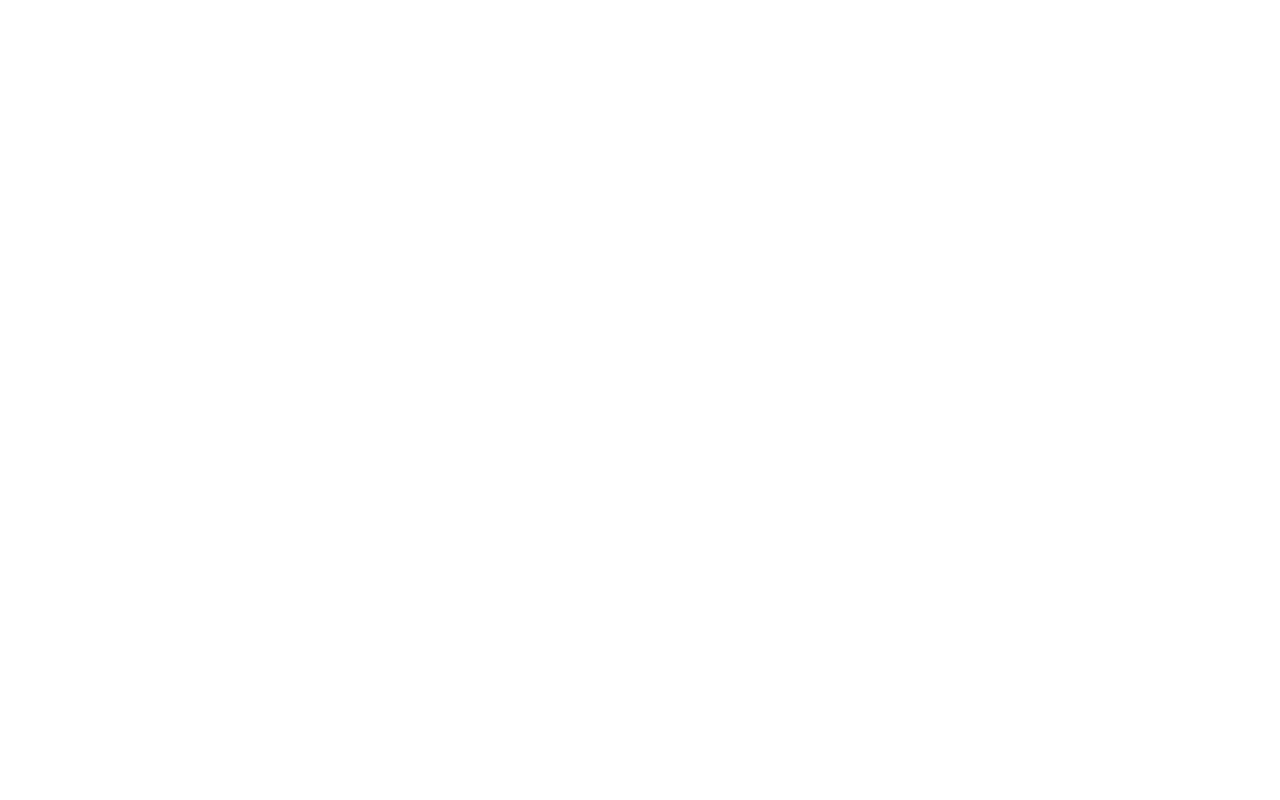
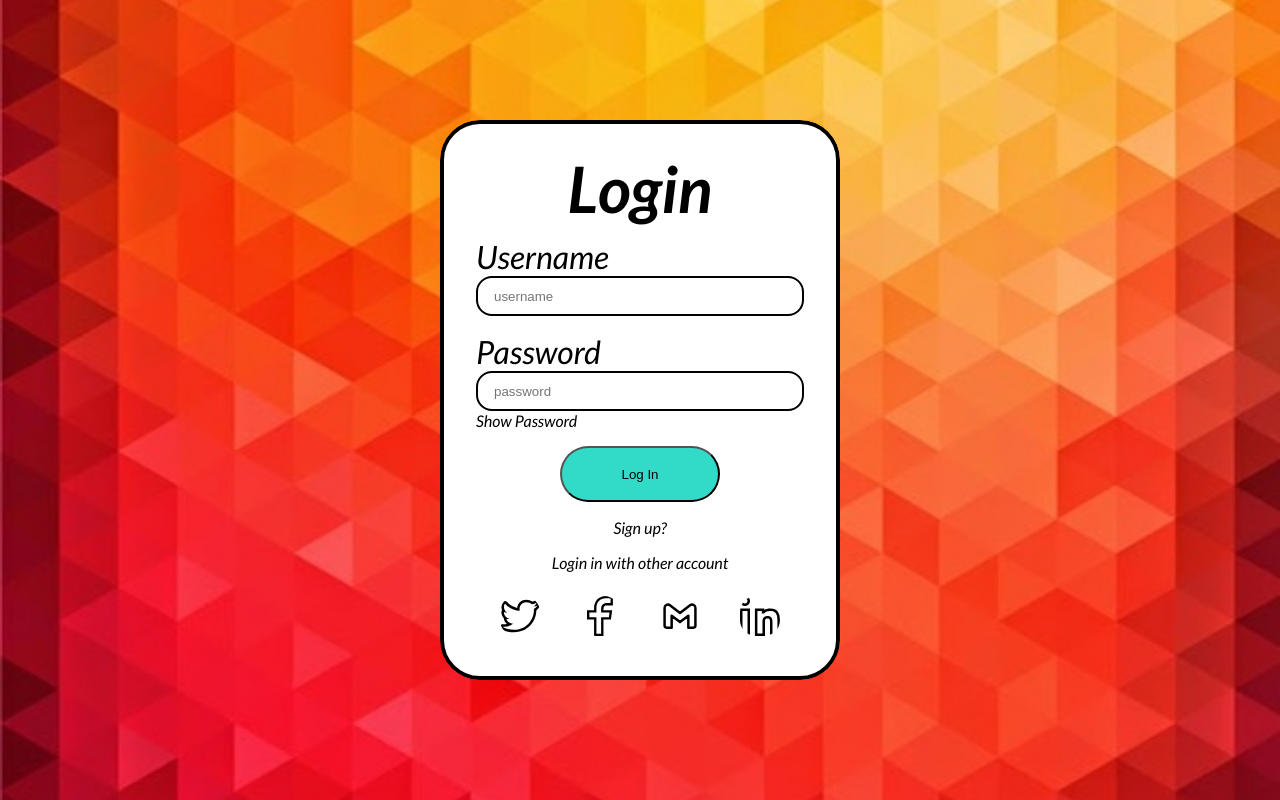
Before and after one commit to PacIsGod96/CSET110-Final-Part-2, a plain HTML site: page index.html in a window 1280 px wide. Drawn offline with Linux system fonts and the light colour scheme; a web font is replaced by a local one.

Commit message:
worked on layout and styling

```diff
--- a/index.html
+++ b/index.html
@@ -5,9 +5,60 @@
     <meta name="viewport" content="width=device-width, initial-scale=1.0">
     <title>Log In Page</title>
     <link rel="stylesheet" href="style.css">
+    <link rel="preconnect" href="https://fonts.googleapis.com">
+<link rel="preconnect" href="https://fonts.gstatic.com" crossorigin>
+<link href="https://fonts.googleapis.com/css2?family=Goldman:wght@400;700&family=Lato:ital,wght@0,100;0,300;0,400;0,700;0,900;1,100;1,300;1,400;1,700;1,900&family=Titan+One&display=swap" rel="stylesheet">
 </head>
 <body>
+    <main>
+        <div class="container">
+            <div class="login-body active">
+                <h1>Login</h1>
+                <div class="user-input">
+                    <label for="username">Username</label>
+                    <input type="text" id="username" placeholder="username" required>
+                </div>
+                <div class="user-input">
+                    <label for="password">Password</label>
+                    <input type="password" id="login-password" placeholder="password" required>
+                    <a href="#" onclick="togglePassword(`login-password`, this)">Show Password</a>
+                </div>
+                <button class="loginBtn">Log In</button>
+                <p><a href="#" id="goToSignUp">Sign up?</a></p>
+                <div class="login-with-other">
+                    <p>Login in with other account</p>
+                    <div class="icons">
+                        <img src="images/twitter-svgrepo-com (2).svg" alt="X" id="x">
+                        <img src="images/facebook-boxed-svgrepo-com.svg" alt="facebook" id="facebook">
+                        <img src="images/gmail-svgrepo-com.svg" alt="email" id="email">
+                        <img src="images/linkedin-svgrepo-com.svg" alt="linkedIn" id="linkedIn">
+                    </div>
+                </div>
+            </div>
+            <div class="sign-in-body">
+                    <h1>Sign Up</h1>
+                    <div class="user-input">
+                        <input type="text" id="signUp-username" placeholder="Username" required>
+                    </div>
+                    <div class="user-input">
+                        <input type="text" id="signUp-email" placeholder="Email" required>
+                    </div>
+                    <div class="user-input">
+                        <input type="password" id="signup-password" placeholder="Password">
+                        <a href="#" onclick="togglePassword(`signup-password`,this)">Show Password</a>
+                    </div>
 
+                    <button id="goToLogin">Sign Up</button>
+                    <p>Sign Up with other account</p>
+                    <div class="icons">
+                        <img src="images/twitter-svgrepo-com (2).svg" alt="X" id="x">
+                        <img src="images/facebook-boxed-svgrepo-com.svg" alt="facebook" id="facebook">
+                        <img src="images/gmail-svgrepo-com.svg" alt="email" id="email">
+                        <img src="images/linkedin-svgrepo-com.svg" alt="linkedIn" id="linkedIn">
+                    </div>
+            </div>
+        </div>
+    </main>
     <script src="script.js"></script>
 </body>
 </html>
--- a/script.js
+++ b/script.js
@@ -0,0 +1,25 @@
+let container = document.querySelector(`.container`);
+let goToSignUp = document.getElementById(`goToSignUp`);
+let goToLogin = document.getElementById(`goToLogin`);
+
+
+goToSignUp.addEventListener(`click`, function(event){ //function for when the "sign up?" link is pressed
+    event.preventDefault(); //will stop the page from relaoding just incase
+    container.classList.add(`show-signup`); //will show the sign up div
+});
+
+goToLogin.addEventListener(`click`, function(event){ //function for when the sign up button is pressed
+    event.preventDefault();  //will stop the page from relaoding just incase
+    container.classList.remove(`show-signup`); //will go back to the login div
+})
+
+function togglePassword(id, link){
+    let input = document.getElementById(id)
+    if(input.type == `password`){
+        input.type = `text`
+        link.textContent = `Hide Password`
+    }else{
+        input.type = `password`
+        link.textContent = `Show Password`
+    }
+}
--- a/style.css
+++ b/style.css
@@ -0,0 +1,156 @@
+*{
+    margin: 0;
+    padding: 0;
+    box-sizing: border-box;
+}
+main{
+    height: 100vh;
+    background-image: url(images/orange_abstract_vibrant_background_6813182.jpg);
+    background-size: cover;
+    background-position: center 0;
+    background-repeat:repeat-y;
+    display: flex;
+    justify-content: center;
+    align-items: center;
+
+    animation: moveBackground 19s linear infinite;
+}
+.container{
+    position: relative;
+    width: 50vh;
+    height: 70vh;
+    overflow: hidden;
+    border-radius: 5vh;
+    font-family: "Lato", sans-serif;
+    font-weight: 400;
+    font-style: italic;
+}
+.login-body,
+.sign-in-body{
+    position: absolute;
+    top: 0;
+    left: 0;
+    width: 100%;
+    height: 100%;
+    background-color: white;
+    border: 4px solid black;
+    border-radius: 5vh;
+    text-align: center;
+    transition: transform 0.6s ease, opacity 0.6s;
+    padding: 2vh;
+}
+.login-body{
+    transform: translateX(0);
+}
+.sign-in-body{
+    transform: translateX(-100%);
+    opacity: 0;
+}
+.container.show-signup .login-body{
+    transform: translateX(100%);
+    opacity: 0;
+}
+.container.show-signup .sign-in-body{
+    transform: translateX(0);
+    opacity: 1;
+}
+.login-body h1{
+    margin: 10px;
+    font-size: 8vh;
+}
+.login-body .user-input{
+    text-align: left;
+    padding: 0 2vh 2vh 2vh;
+}
+
+.login-body p{
+    margin-top: 2vh;
+}
+.user-input{
+    gap: 10vh;
+}
+label{
+    display: block;
+    font-size: 4vh;
+}
+.user-input input{
+    width: 100%;
+    height: 5vh;
+    border: 2px solid black;
+    border-radius: 2vh;
+    padding: 2vh;
+}
+.user-input input:hover{
+    width: 102%;
+    transform: translateY(-3px);
+}
+.container button{
+    background-color: rgb(50, 219, 200);
+    width: 20vh;
+    height: 7vh;
+    border-radius: 4vh;
+    transition: 0.3s ease-in;
+}
+.container button:hover{
+    width: 22vh;
+    transform: translateY(-3px);
+}
+.sign-in-body{
+    background-color: white;
+    height: 70vh;
+    width: 50vh;
+    border: 4px solid black;
+    border-radius: 5vh;
+    text-align: center;
+    font-family: "Lato", sans-serif;
+    font-weight: 400;
+    font-style: italic;
+}
+.sign-in-body .user-input{
+    text-align: left;
+}
+.sign-in-body h1{
+    margin-bottom: 3vh;
+}
+.sign-in-body .user-input{
+    margin: 0 3vh 3vh 3vh;
+}
+.container a{
+    color: black;
+    text-decoration: none;
+}
+.icons{
+    display: grid;
+    grid-template-columns: repeat(4, 1fr);
+    margin-top: 3vh;
+    margin-left: 5vh;
+}
+.icons img{
+    width: 5vh;
+    height: 5vh;
+    border-radius: 2vh;
+    transition: 0.3s ease-in;
+}
+img#x:hover{
+    background: #1DA1F2;
+}
+img#facebook:hover{
+    background: #1877F2;
+}
+img#email:hover{
+    background: #D14836;
+}
+img#linkedIn:hover{
+    background: #FFA500;
+}
+.sign-in-body p{
+    margin-top: 3vh;
+}
+
+@keyframes moveBackground{
+    from{
+        background-position: center 0;
+    }to{
+        background-position: center -1000px;
+    }
+}
```
Also changed, not shown: images/facebook-boxed-svgrepo-com.svg (added), images/gmail-svgrepo-com.svg (added), images/linkedin-svgrepo-com.svg (added), images/orange_abstract_vibrant_background_6813182.jpg (added), images/twitter-svgrepo-com (2).svg (added).
